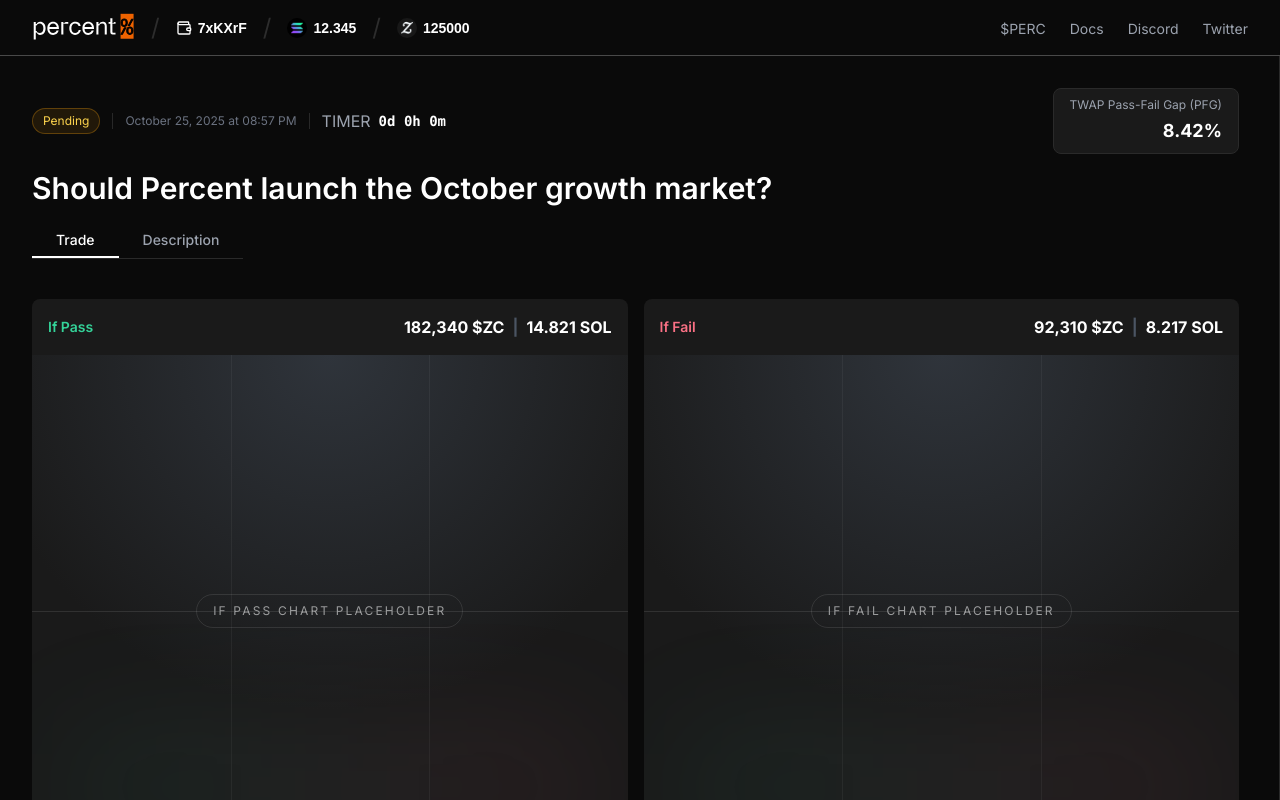
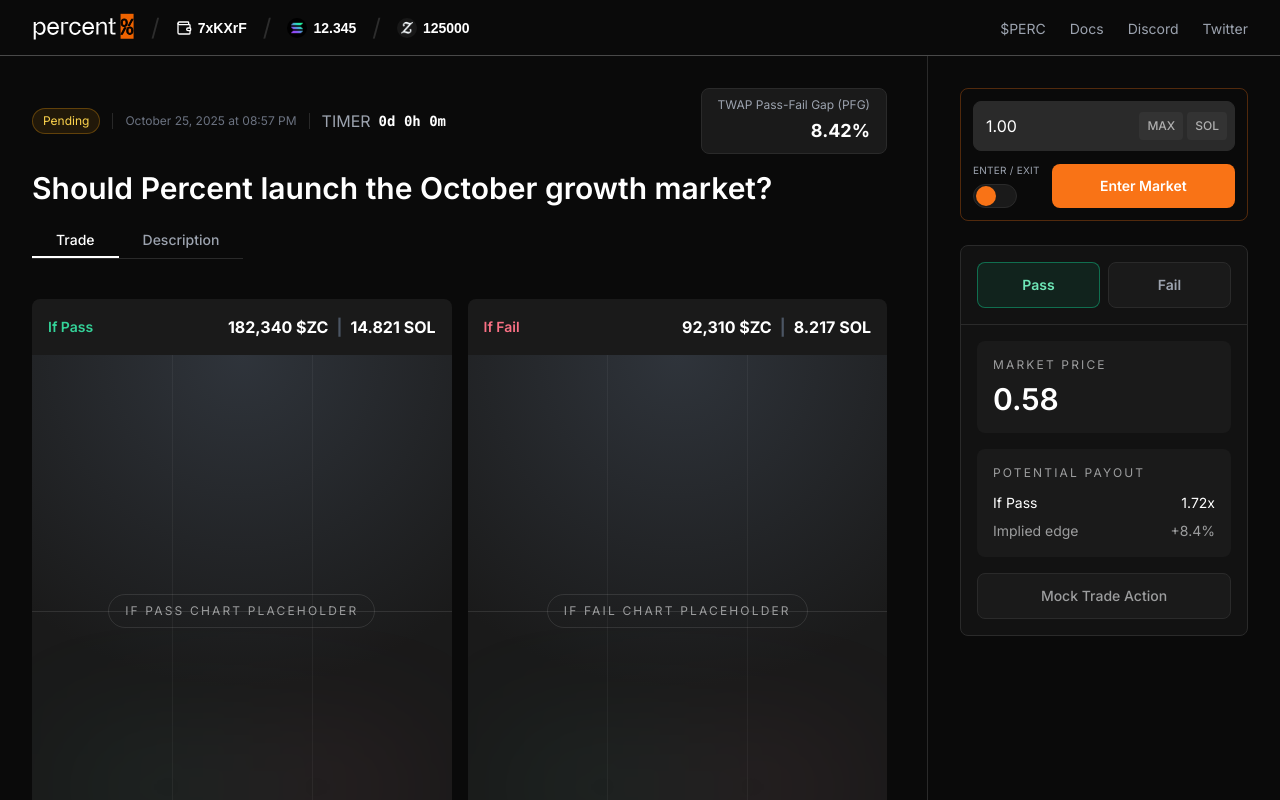
Before and after one commit to shirtlessfounder/innies-work, a Next.js app: page /v2 in a window 1280 px wide. Built offline with nearby package versions, Linux system fonts and the light colour scheme.

Commit message:
feat: compose percent v2 landing clone

```diff
--- a/src/app/v2/page.tsx
+++ b/src/app/v2/page.tsx
@@ -1,9 +1,19 @@
+'use client';
+
+import { useState } from 'react';
 import { Header } from '../../components/percentV2/Header';
+import { MarketEntryControls } from '../../components/percentV2/MarketEntryControls';
 import { MarketPanel } from '../../components/percentV2/MarketPanel';
 import { ProposalHeader } from '../../components/percentV2/ProposalHeader';
 import { TradeHistoryTable } from '../../components/percentV2/TradeHistoryTable';
+import { TradingInterface } from '../../components/percentV2/TradingInterface';
 
 export default function PercentV2Page() {
+  const [selectedMarket, setSelectedMarket] = useState<'pass' | 'fail'>('pass');
+  const [marketMode, setMarketMode] = useState<'enter' | 'exit'>('enter');
+  const [amount, setAmount] = useState('1.00');
+  const [selectedToken, setSelectedToken] = useState<'sol' | 'zc'>('sol');
+
   return (
     <main className="min-h-screen bg-[#0a0a0a] text-white">
       <div className="flex h-screen bg-[#0a0a0a]">
@@ -20,6 +30,23 @@
               </div>
               <TradeHistoryTable />
             </div>
+            <div className="w-[352px] p-8 overflow-y-auto">
+              <div className="sticky top-0 space-y-6">
+                <MarketEntryControls
+                  marketMode={marketMode}
+                  amount={amount}
+                  selectedToken={selectedToken}
+                  onAmountChange={setAmount}
+                  onTokenChange={setSelectedToken}
+                  onMarketModeChange={setMarketMode}
+                  onMaxClick={() => setAmount(selectedToken === 'sol' ? '12.345' : '125000')}
+                />
+                <TradingInterface
+                  selectedMarket={selectedMarket}
+                  onMarketChange={setSelectedMarket}
+                />
+              </div>
+            </div>
           </div>
         </div>
       </div>
--- /dev/null
+++ b/src/components/percentV2/MarketEntryControls.tsx
@@ -0,0 +1,82 @@
+interface MarketEntryControlsProps {
+  marketMode: 'enter' | 'exit';
+  amount: string;
+  selectedToken: 'sol' | 'zc';
+  onAmountChange: (amount: string) => void;
+  onTokenChange: (token: 'sol' | 'zc') => void;
+  onMarketModeChange: (mode: 'enter' | 'exit') => void;
+  onMaxClick: () => void;
+}
+
+export function MarketEntryControls({
+  marketMode,
+  amount,
+  selectedToken,
+  onAmountChange,
+  onTokenChange,
+  onMarketModeChange,
+  onMaxClick
+}: MarketEntryControlsProps) {
+  return (
+    <div className="p-3 rounded-lg border border-orange-500/30">
+      <div className="relative mb-3">
+        <input
+          type="text"
+          inputMode="decimal"
+          pattern="[0-9]*[.]?[0-9]*"
+          value={amount}
+          onChange={(event) => {
+            const nextValue = event.target.value;
+            if (nextValue === '' || /^\d*\.?\d*$/.test(nextValue)) {
+              onAmountChange(nextValue);
+            }
+          }}
+          placeholder="0.0"
+          className="w-full px-3 py-3 pr-32 bg-[#2a2a2a] rounded-lg text-white placeholder-gray-600 focus:outline-none border border-[#2A2A2A]"
+        />
+        <div className="absolute right-2 top-1/2 -translate-y-1/2 flex items-center gap-1">
+          <button
+            onClick={onMaxClick}
+            className="px-2 h-7 bg-[#333] rounded hover:bg-[#404040] transition cursor-pointer text-xs text-[#AFAFAF] font-medium"
+          >
+            MAX
+          </button>
+          <button
+            onClick={() => onTokenChange(selectedToken === 'sol' ? 'zc' : 'sol')}
+            className="flex items-center justify-center px-2 h-7 bg-[#333] rounded hover:bg-[#404040] transition cursor-pointer"
+          >
+            {selectedToken === 'sol' ? (
+              <span className="text-xs text-[#AFAFAF] font-medium">SOL</span>
+            ) : (
+              <span className="text-xs text-[#AFAFAF] font-bold">$ZC</span>
+            )}
+          </button>
+        </div>
+      </div>
+
+      <div className="flex items-center gap-3">
+        <div className="flex flex-col gap-1.5">
+          <span className="text-[10px] text-gray-400 uppercase tracking-wide">Enter / Exit</span>
+          <button
+            onClick={() => onMarketModeChange(marketMode === 'enter' ? 'exit' : 'enter')}
+            className="relative w-11 h-6 rounded-full border border-[#2A2A2A] bg-[#1a1a1a] cursor-pointer hover:border-[#404040] transition flex items-center"
+          >
+            <div
+              className={`absolute w-5 h-5 rounded-full bg-orange-500 transition-all duration-200 ease-in-out ${marketMode === 'enter' ? 'left-[2px]' : 'left-[22px]'}`}
+            />
+          </button>
+        </div>
+
+        <button
+          className={`flex-1 py-3 px-6 rounded-lg font-semibold transition cursor-pointer flex items-center justify-center gap-1 whitespace-nowrap ${amount ? 'bg-orange-500 hover:bg-orange-600 text-white' : 'bg-[#2a2a2a] text-gray-600 cursor-not-allowed'}`}
+          disabled={!amount}
+          type="button"
+        >
+          <span className="text-sm">
+            {marketMode === 'enter' ? 'Enter Market' : 'Exit Market'}
+          </span>
+        </button>
+      </div>
+    </div>
+  );
+}
--- /dev/null
+++ b/src/components/percentV2/TradingInterface.tsx
@@ -0,0 +1,59 @@
+'use client';
+
+interface TradingInterfaceProps {
+  selectedMarket: 'pass' | 'fail';
+  onMarketChange: (market: 'pass' | 'fail') => void;
+}
+
+export function TradingInterface({ selectedMarket, onMarketChange }: TradingInterfaceProps) {
+  return (
+    <div className="rounded-lg border border-[#2A2A2A] bg-[#121212] overflow-hidden">
+      <div className="border-b border-[#2A2A2A] p-4">
+        <div className="grid grid-cols-2 gap-2">
+          <button
+            type="button"
+            onClick={() => onMarketChange('pass')}
+            className={`rounded-lg border px-4 py-3 text-sm font-semibold transition ${selectedMarket === 'pass' ? 'border-emerald-500/50 bg-emerald-500/10 text-emerald-300' : 'border-[#2A2A2A] bg-[#1A1A1A] text-gray-400 hover:text-white'}`}
+          >
+            Pass
+          </button>
+          <button
+            type="button"
+            onClick={() => onMarketChange('fail')}
+            className={`rounded-lg border px-4 py-3 text-sm font-semibold transition ${selectedMarket === 'fail' ? 'border-rose-500/50 bg-rose-500/10 text-rose-300' : 'border-[#2A2A2A] bg-[#1A1A1A] text-gray-400 hover:text-white'}`}
+          >
+            Fail
+          </button>
+        </div>
+      </div>
+
+      <div className="p-4 space-y-4">
+        <div className="rounded-lg bg-[#1A1A1A] p-4">
+          <div className="text-xs tracking-[0.18em] uppercase text-[#9C9D9E] mb-2">Market Price</div>
+          <div className="text-3xl font-semibold text-white">{selectedMarket === 'pass' ? '0.58' : '0.42'}</div>
+        </div>
+
+        <div className="rounded-lg bg-[#1A1A1A] p-4">
+          <div className="text-xs tracking-[0.18em] uppercase text-[#9C9D9E] mb-3">Potential Payout</div>
+          <div className="space-y-2 text-sm">
+            <div className="flex items-center justify-between text-white">
+              <span>If {selectedMarket === 'pass' ? 'Pass' : 'Fail'}</span>
+              <span>{selectedMarket === 'pass' ? '1.72x' : '2.38x'}</span>
+            </div>
+            <div className="flex items-center justify-between text-[#9C9D9E]">
+              <span>Implied edge</span>
+              <span>{selectedMarket === 'pass' ? '+8.4%' : '-8.4%'}</span>
+            </div>
+          </div>
+        </div>
+
+        <button
+          type="button"
+          className="w-full rounded-lg border border-[#2A2A2A] bg-[#1A1A1A] px-4 py-3 text-sm font-medium text-[#9C9D9E] hover:text-white transition"
+        >
+          Mock Trade Action
+        </button>
+      </div>
+    </div>
+  );
+}
```
Also changed, not shown: 1 other file (tests, documents, lock files or other folders).
